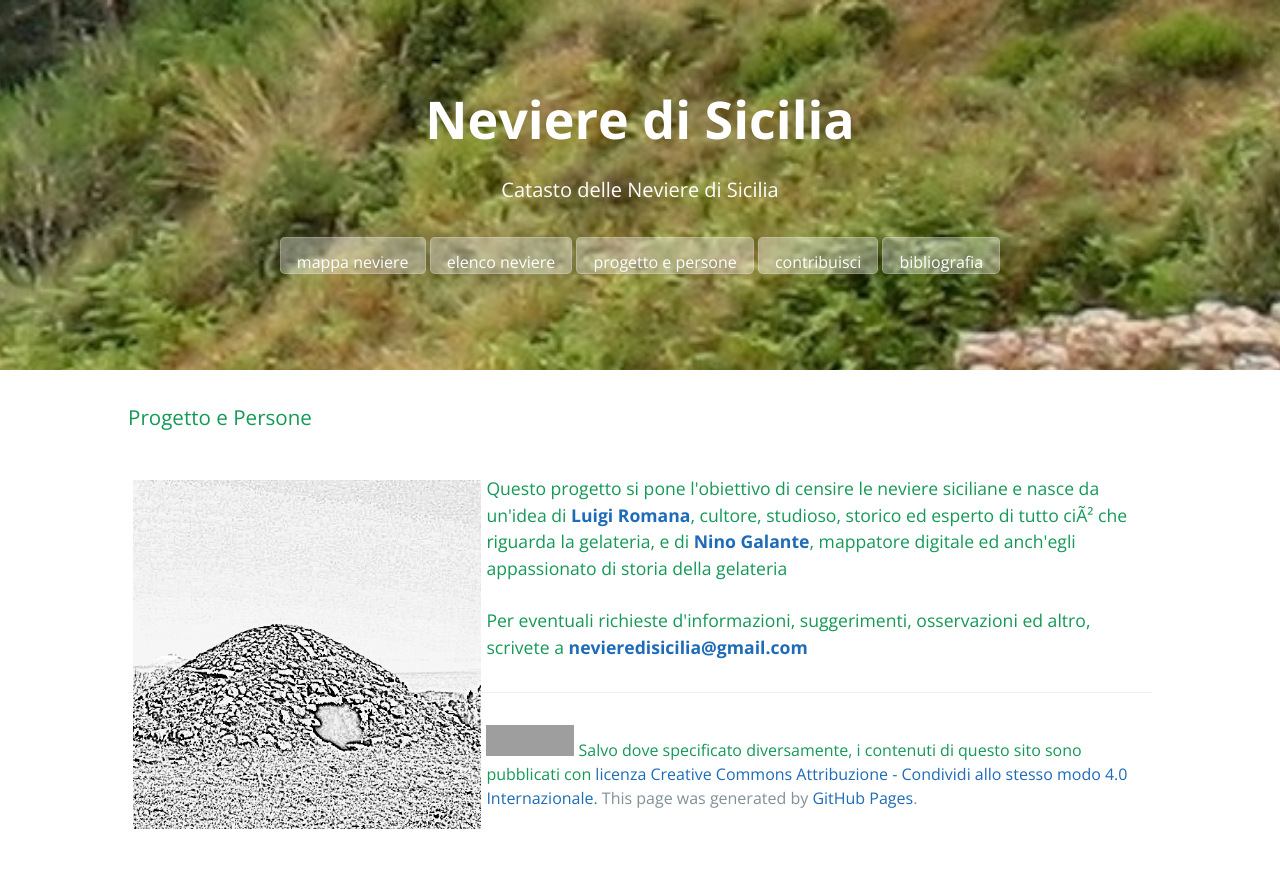
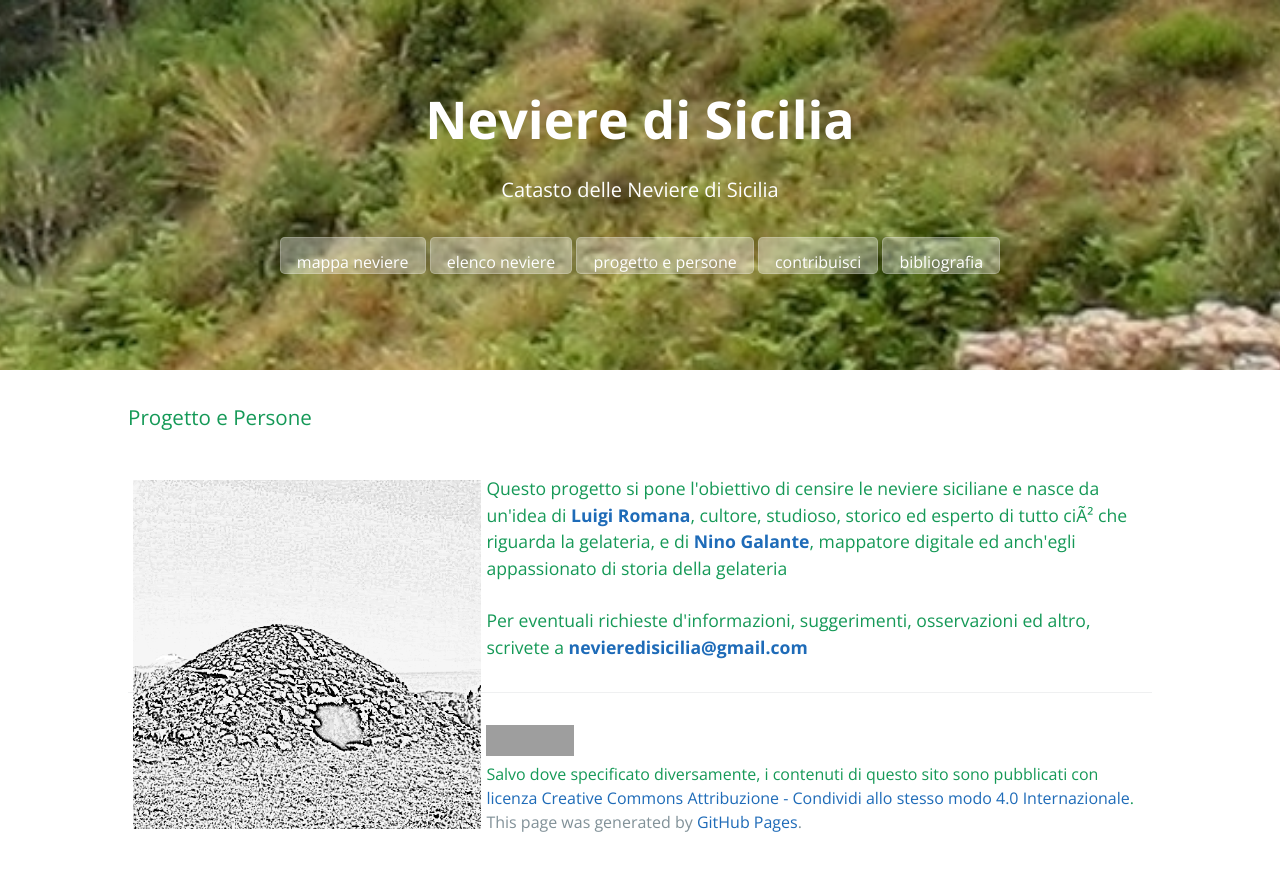
Before and after one commit to NeviereDiSicilia/nevieredisicilia.github.io, a Jekyll site: the page built from progetto.html, in a window 1280 px wide. Shown: the top 871 px of the page. Built offline with Jekyll 4.4.1, drawn with Linux system fonts in a browser that asks for light colours; grey boxes are pictures that could not be loaded.

Commit message:
Update page-footer.html

```diff
--- a/_includes/page-footer.html
+++ b/_includes/page-footer.html
@@ -1,6 +1,6 @@
 <footer class="site-footer">
-  <a rel="license noopener noreferrer" href="http://creativecommons.org/licenses/by-sa/4.0/deed.it" target="_blank"><img alt="Licenza Creative Commons" style="border-width:0;" src="https://i1.wp.com/i.creativecommons.org/l/by-sa/4.0/88x31.png" srcset="https://i1.wp.com/i.creativecommons.org/l/by-sa/4.0/88x31.png?zoom=2 1.5x" scale="1.5" width="88" height="31"></a>
-  Salvo dove specificato diversamente, i contenuti di questo sito sono pubblicati con <a href="https://creativecommons.org/licenses/by-sa/4.0/deed.it" target="_blank">licenza Creative Commons Attribuzione - Condividi allo stesso modo 4.0 Internazionale</a>.
+  <a rel="license noopener noreferrer" href="http://creativecommons.org/licenses/by-sa/4.0/deed.it" target="_blank"><img alt="Licenza Creative Commons" style="border-width:0;" src="https://i1.wp.com/i.creativecommons.org/l/by-sa/4.0/88x31.png" srcset="https://i1.wp.com/i.creativecommons.org/l/by-sa/4.0/88x31.png?zoom=2 1.5x" scale="1.5" width="88" height="31"></a><br/>
+  Salvo dove specificato diversamente, i contenuti di questo sito sono pubblicati con <a href="https://creativecommons.org/licenses/by-sa/4.0/deed.it" target="_blank">licenza Creative Commons Attribuzione - Condividi allo stesso modo 4.0 Internazionale</a>.<br/>
   <!--<span class="site-footer-owner"><a href="{{ site.url }}">{{ site.title }}</a> is maintained by <a href="{{ site.author.url }}">{{ site.author.name }}</a>.</span>-->
   <span class="site-footer-credits">This page was generated by <a href="https://pages.github.com" target="_blank">GitHub Pages</a>.</span>
 </footer>
```
